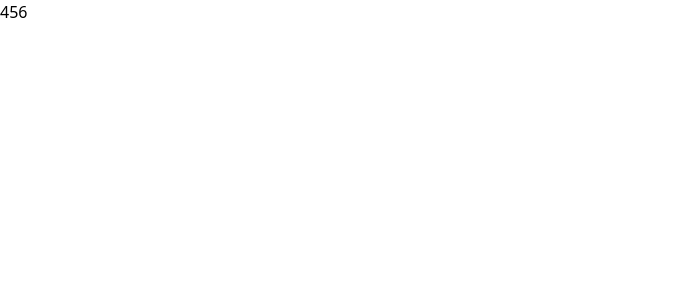
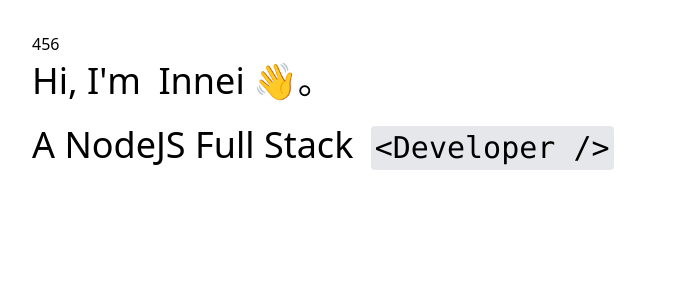
Before and after one commit to yeungalan/HomePage-v5, a Next.js app in the folder homepage/: page /test in a window 1280 px wide. Shown: the top 300 px of the page, without its empty margins (0-677 px from the left). Built offline with nearby package versions, Linux system fonts and the light colour scheme.

Commit message:
updated to motion

```diff
--- a/homepage/src/app/test/page.tsx
+++ b/homepage/src/app/test/page.tsx
@@ -1,12 +1,24 @@
 "use client"
 
 import { TextUpTransitionView } from "@/components/TextUpTransitionView";
-import { softBouncePreset } from "@/constants/spring";
-import { m } from 'motion/react'
-import { createElement } from 'react'
+import { motion } from 'motion/react'
+import { createElement, useState, useEffect } from 'react'
+
+const softBouncePreset = {
+  type: "spring" as const,
+  stiffness: 100,
+  damping: 15,
+}
 
 export default function Page() {
-    const template = [          {
+    const [mounted, setMounted] = useState(false)
+
+    useEffect(() => {
+      setMounted(true)
+    }, [])
+
+    const template = [
+      {
         "type": "h1",
         "text": "Hi, I'm ",
         "class": "font-light text-4xl"
@@ -37,12 +49,15 @@
       {
         "type": "span",
         "class": "inline-block w-[1px] h-8 -bottom-2 relative bg-gray-800/80 dark:bg-gray-200/80 opacity-0 group-hover:opacity-100 transition-opacity duration-200 group-hover:animation-blink"
-          }];
+      }
+    ];
+
+    if (!mounted) return <div>Loading...</div>
 
     return (
-        <>
+        <div className="min-h-screen p-8 bg-green">
           <div>456</div>
-          <m.div
+          <motion.div
             className="group relative text-center leading-[4] lg:text-left [&_*]:inline-block"
             initial={{ opacity: 0.0001, y: 50 }}
             animate={{ opacity: 1, y: 0 }}
@@ -68,7 +83,7 @@
                 ),
               )
             })}
-          </m.div>
-          </>
+          </motion.div>
+        </div>
     )
 }
--- a/homepage/src/components/TextUpTransitionView.tsx
+++ b/homepage/src/components/TextUpTransitionView.tsx
@@ -1,6 +1,6 @@
 'use client'
 
-import { m } from 'motion/react'
+import { motion } from 'motion/react'
 import type { FC, JSX } from 'react'
 
 import { microReboundPreset } from '@/constants/spring'
@@ -35,7 +35,7 @@
   return (
     <div {...rest}>
       {Array.from(text ?? (children as string)).map((char, i) => (
-        <m.span
+        <motion.span
           key={i}
           className="inline-block whitespace-pre"
           initial={{ transform: 'translateY(10px)', opacity: 0.001 }}
@@ -51,7 +51,7 @@
           }}
         >
           {char}
-        </m.span>
+        </motion.span>
       ))}
     </div>
   )
```
Also changed, not shown: homepage/package.json (+6 -1 lines), 1 other file (tests, documents, lock files or other folders). Lines whose indentation alone changed are shown as unchanged.
